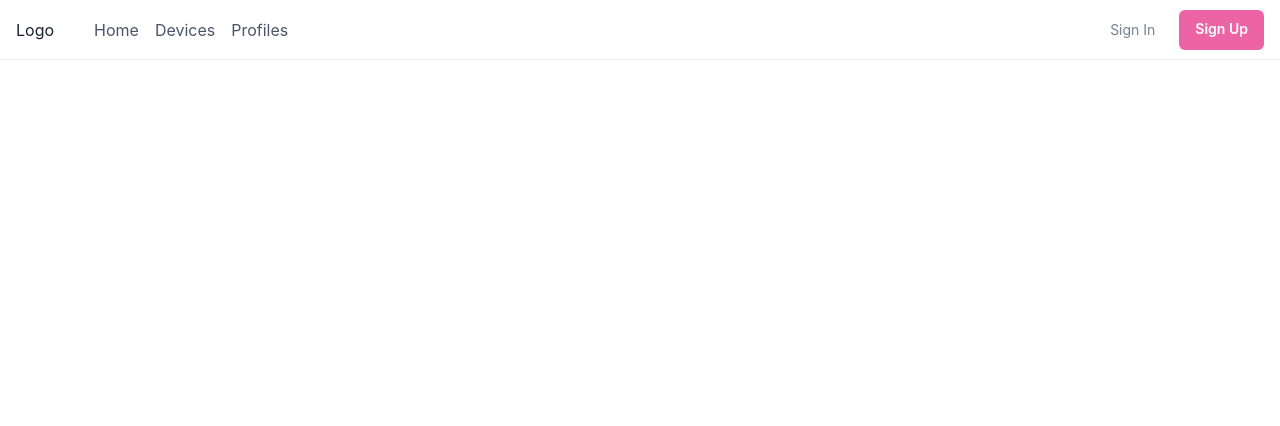
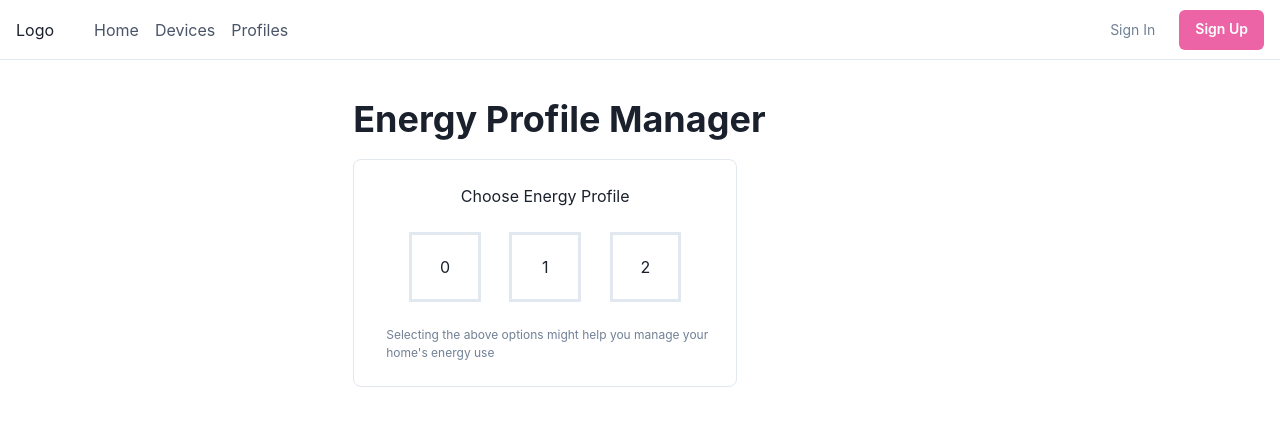
Before and after one commit to tryhardlaijun/ICT2106_P2_Project, a React (Create React App) app in the folder SmartHomeManager/SmartHomeManager.View/: page /energyProfile in a window 1280 px wide. Shown: the top 426 px of the page. Built offline with nearby package versions, Linux system fonts and the light colour scheme.

Commit message:
Energy Profile Manager Page

```diff
--- a/SmartHomeManager/SmartHomeManager.View/src/App.js
+++ b/SmartHomeManager/SmartHomeManager.View/src/App.js
@@ -5,6 +5,7 @@ import { NavBar } from "./components/NavBar";
 import Home from "./pages/Home";
 import Devices from "./pages/Devices";
 import Profiles from "./pages/Profiles";
+import EnergyProfile from "./pages/EnergyProfile";
 
 export function App() {
   return (
@@ -15,6 +16,7 @@ export function App() {
           <Route path="/" element={<Home />} />
           <Route path="/devices" element={<Devices />} />
           <Route path="/profiles" element={<Profiles />} />
+          <Route path="/energyProfile" element={<EnergyProfile />} />
         </Routes>
       </Router>
     </>
--- /dev/null
+++ b/SmartHomeManager/SmartHomeManager.View/src/pages/EnergyProfile.js
@@ -0,0 +1,28 @@
+import { Box, Container, Heading } from "@chakra-ui/react";
+import React from "react";
+
+export default function EnergyProfile() {
+    return (
+        <Container mt="3%">
+            <Heading>Energy Profile Manager</Heading>
+            <Box maxW='sm' borderWidth='1px' borderRadius='lg' overflow='hidden' mt="3%">
+                <Box p='6'>
+                    <Box display='flex' alignItems='center' justifyContent='center'>
+                        Choose Energy Profile
+                    </Box>
+
+                    <Box p='6' display='flex' alignItems='center' justifyContent='center'>
+                        <Box as="button" p={[5, 5, 5, 5]} marginRight="10%" borderWidth='3px' w="25%" h="70px"> 0 </Box>
+                        <Box as="button" p={[5, 5, 5, 5]} borderWidth='3px' w="25%" h="70px"> 1 </Box>
+                        <Box as="button" p={[5, 5, 5, 5]} marginLeft="10%" borderWidth='3px' w="25%" h="70px"> 2 </Box>
+                    </Box>
+
+                    <Box as='span' ml='2' color='gray.500' fontSize='xs' display='flex' alignItems='center' justifyContent='center'>
+                        Selecting the above options might help you manage your home&apos;s energy use
+                    </Box>
+                </Box>
+            </Box>
+        </Container>
+
+    )
+}
```
